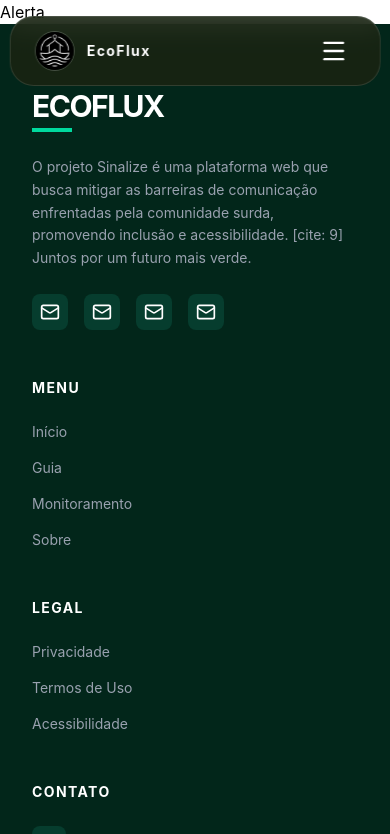
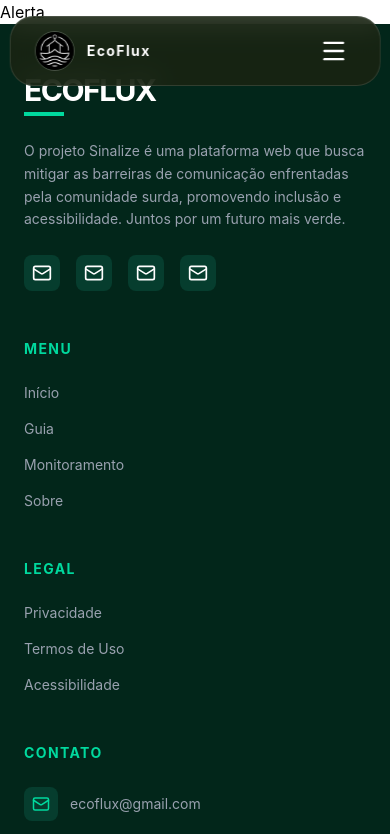
Before and after one commit to Alexandrediasss/EcoFlux, a React (Vite) app: page /alerta in a window 390 px wide. Shown: the top 834 px of the page. Built offline with nearby package versions, Linux system fonts and the light colour scheme.

Commit message:
Atualizando o footer

```diff
--- a/src/layouts/Footer/index.tsx
+++ b/src/layouts/Footer/index.tsx
@@ -1,58 +1,73 @@
 import React from "react"
+import { Link } from "react-router-dom"
 import { Mail, Phone, MapPin } from "lucide-react"
 
-const Footer = () => {
+const Footer: React.FC = () => {
+    const scrollToTop = () => {
+        window.scrollTo({ top: 0, behavior: 'smooth' })
+    }
+
     return (
-        <footer className="bg-[#02261A] text-white py-16 px-8 md:px-24">
-            <div className="max-w-7xl mx-auto grid grid-cols-1 md:grid-cols-4 gap-12">
+        <footer className="bg-[#02261A] text-white py-12 md:py-16 px-6 md:px-24">
+            <div className="max-w-7xl mx-auto grid grid-cols-1 sm:grid-cols-2 md:grid-cols-4 gap-12">
                 <div className="space-y-6">
                     <div>
                         <h2 className="text-3xl font-bold tracking-tighter">ECOFLUX</h2>
                         <div className="w-10 h-1 bg-[#00D99E] mt-1"></div>
                     </div>
                     <p className="text-gray-400 text-sm leading-relaxed">
-                        O projeto Sinalize é uma plataforma web que busca mitigar as barreiras de comunicação enfrentadas pela comunidade surda, promovendo inclusão e acessibilidade. [cite: 9] Juntos por um futuro mais verde.
+                        O projeto Sinalize é uma plataforma web que busca mitigar as barreiras de comunicação enfrentadas pela comunidade surda, promovendo inclusão e acessibilidade. Juntos por um futuro mais verde.
                     </p>
                     <div className="flex gap-4">
                         {[Mail, Mail, Mail, Mail].map((Icon, i) => (
-                            <div key={i} className="p-2 bg-[#063D2E] rounded-lg hover:bg-[#00D99E] transition-colors cursor-pointer">
+                            <a
+                                key={i}
+                                href="#"
+                                className="p-2 bg-[#063D2E] rounded-lg hover:bg-[#00D99E] transition-all hover:-translate-y-1 cursor-pointer"
+                            >
                                 <Icon size={20} />
-                            </div>
+                            </a>
                         ))}
                     </div>
                 </div>
                 <div className="space-y-6">
-                    <h3 className="font-bold uppercase tracking-widest text-sm">Menu</h3>
-                    <ul className="space-y-4 text-gray-400 text-sm">
-                        <li className="hover:text-white cursor-pointer">Início</li>
-                        <li className="hover:text-white cursor-pointer">Guia</li>
-                        <li className="hover:text-white cursor-pointer">Monitoramento</li>
-                        <li className="hover:text-white cursor-pointer">Sobre</li>
+                    <h3 className="font-bold uppercase tracking-widest text-sm text-[#00D99E]">Menu</h3>
+                    <ul className="flex flex-col gap-4 text-gray-400 text-sm">
+                        <Link to="/" onClick={scrollToTop} className="hover:text-white transition-colors">Início</Link>
+                        <Link to="/guia" onClick={scrollToTop} className="hover:text-white transition-colors">Guia</Link>
+                        <Link to="/monitoramento" onClick={scrollToTop} className="hover:text-white transition-colors">Monitoramento</Link>
+                        <Link to="/sobre" onClick={scrollToTop} className="hover:text-white transition-colors">Sobre</Link>
                     </ul>
                 </div>
                 <div className="space-y-6">
-                    <h3 className="font-bold uppercase tracking-widest text-sm">Legal</h3>
-                    <ul className="space-y-4 text-gray-400 text-sm">
-                        <li className="hover:text-white cursor-pointer">Privacidade</li>
-                        <li className="hover:text-white cursor-pointer">Termos de Uso</li>
-                        <li className="hover:text-white cursor-pointer">Acessibilidade</li>
+                    <h3 className="font-bold uppercase tracking-widest text-sm text-[#00D99E]">Legal</h3>
+                    <ul className="flex flex-col gap-4 text-gray-400 text-sm">
+                        <Link to="/privacidade" className="hover:text-white transition-colors">Privacidade</Link>
+                        <Link to="/termos" className="hover:text-white transition-colors">Termos de Uso</Link>
+                        <Link to="/acessibilidade" className="hover:text-white transition-colors">Acessibilidade</Link>
                     </ul>
                 </div>
                 <div className="space-y-6">
-                    <h3 className="font-bold uppercase tracking-widest text-sm">Contato</h3>
+                    <h3 className="font-bold uppercase tracking-widest text-sm text-[#00D99E]">Contato</h3>
                     <ul className="space-y-4 text-sm">
-                        <li className="flex items-center gap-3">
-                            <div className="p-2 bg-[#063D2E] rounded-lg text-[#00D99E]"><Mail size={18} /></div>
+                        <li className="flex items-center gap-3 group">
+                            <div className="p-2 bg-[#063D2E] rounded-lg text-[#00D99E] group-hover:bg-[#00D99E] group-hover:text-white transition-colors">
+                                <Mail size={18} />
+                            </div>
                             <span className="text-gray-400">ecoflux@gmail.com</span>
                         </li>
-                        <li className="flex items-center gap-3">
-                            <div className="p-2 bg-[#063D2E] rounded-lg text-[#00D99E]"><Phone size={18} /></div>
+                        <li className="flex items-center gap-3 group">
+                            <div className="p-2 bg-[#063D2E] rounded-lg text-[#00D99E] group-hover:bg-[#00D99E] group-hover:text-white transition-colors">
+                                <Phone size={18} />
+                            </div>
                             <span className="text-gray-400">+55 (92) 99123-4567</span>
                         </li>
                         <li className="flex items-center gap-3">
-                            <div className="p-2 bg-[#063D2E] rounded-lg text-[#00D99E]"><MapPin size={18} /></div>
+                            <div className="p-2 bg-[#063D2E] rounded-lg text-[#00D99E]">
+                                <MapPin size={18} />
+                            </div>
                             <div className="text-gray-400">
-                                <p className="text-white font-medium">Centro Universitário Fametro</p> [cite: 7]
+                                <p className="text-white font-medium">Centro Universitário Fametro</p>
                                 <p className="text-xs">Manaus, AM</p>
                             </div>
                         </li>
```
